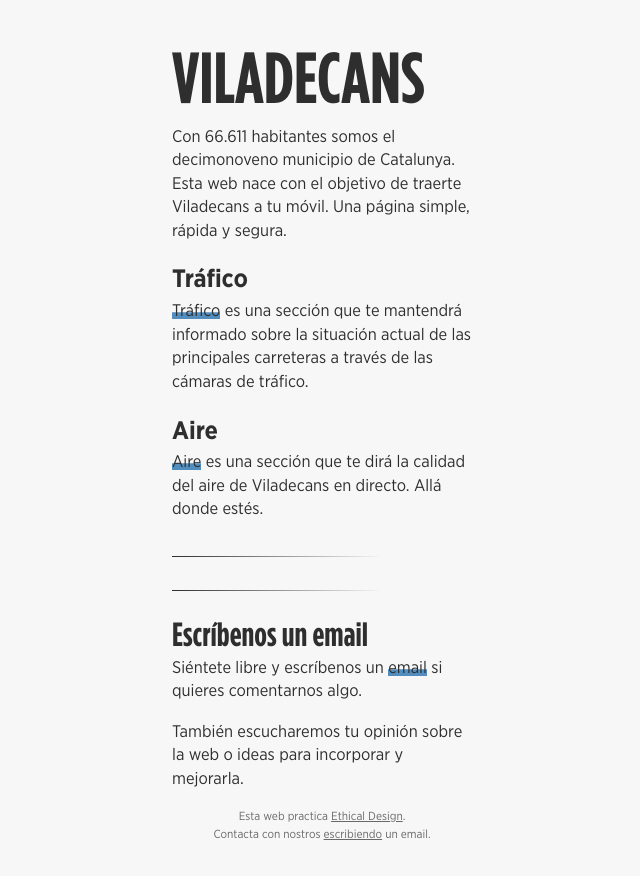
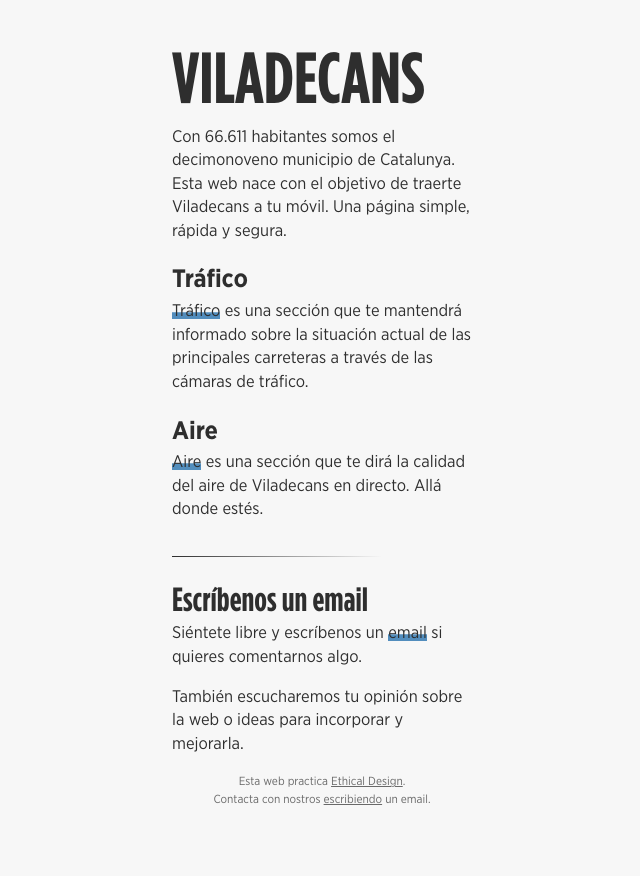
Before and after one commit to viladecans/viladecans.github.io, a plain HTML site: page index.html in a window 1280 px wide. Shown: the whole page, without its empty margins (318-958 px from the left). Drawn offline with Linux system fonts and the light colour scheme.

Commit message:
Actualización

```diff
--- a/index.html
+++ b/index.html
@@ -34,7 +34,7 @@
 			</div>
 			<div class="mobi">
 				<hr>
-				<div class="row"></div><hr></div>
+			</div>
 			<h2 class="h2index">Escríbenos un email</h2>
 			<p>Siéntete libre y escríbenos un <a href="mailto:viladecans.info@gmail.com">email</a> si quieres comentarnos algo.</p>
 			<p>También escucharemos tu opinión sobre la web o ideas para incorporar y mejorarla.</p>
```
